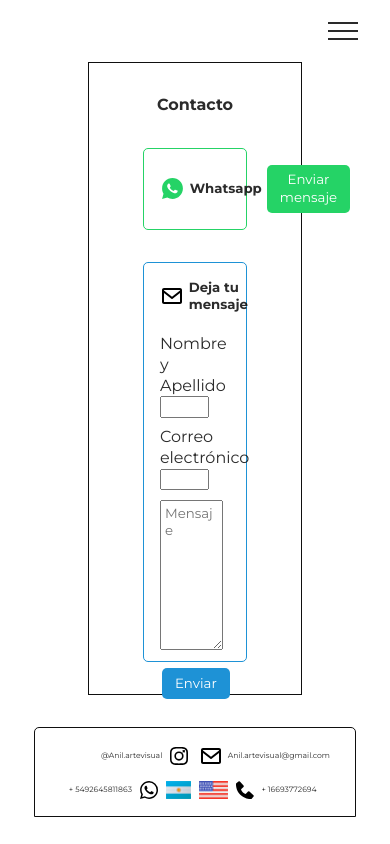
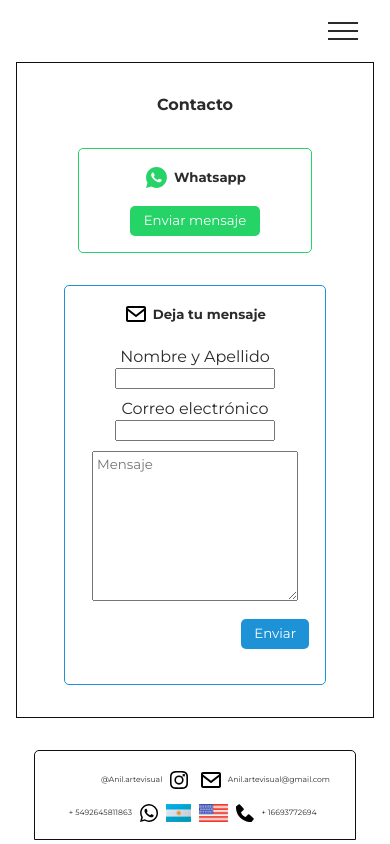
Before and after one commit to MatiasTello87/Anila, a website: page pages/contacto.html in a window 390 px wide. Drawn offline with Linux system fonts and the light colour scheme.

Commit message:
mediaqueries en contacto

```diff
--- a/sass/mixin/mediaqueries.scss
+++ b/sass/mixin/mediaqueries.scss
@@ -17,7 +17,6 @@
             .hamburg{
                 nav{
                     transform: translate(-23em, -2.5em);
-
                     ul{
                         flex-direction: row;
                         gap: 1em;
@@ -25,7 +24,6 @@
                 }
                 .nav_inicio{
                     transform: translate(-23em, -2.5em);
-
                 }
             }
         }
@@ -119,16 +117,24 @@
                 margin: 0;
             }
             .encargos{
-                // @include flex-column();
                 ul{
-                    // transform: translateY(0);
                     text-align: center;
                 }
             }
         }
     }
+    main{
+        .section_contacto{
+            width: 100%;
+            .whatsapp{
+                width: 90%;
+            }
+            .email{
+                width: 90%;
+            }
+        }
+    }
 }
-
 
 @media screen and (max-width: 468px){
     .fullscreen{
@@ -174,5 +180,19 @@
                     font-size: .8em;
                 }
         }
+        main{
+            .section_contacto{
+                .whatsapp{
+                    width: 80%;
+                    flex-direction: column;
+                    gap: 1em;
+                }
+                .email{
+                    form{
+                        align-items: center;
+                    }
+                }
+            }
+        }
     }
 }
--- a/sass/pages/_obras.scss
+++ b/sass/pages/_obras.scss
@@ -25,12 +25,9 @@
             width: 65%;
            }
         }
-
         :nth-child(1){
-            // width: 70%;
             grid-column: 1/5;
             grid-row: 1/2;
-
         }
     }
     .grid_varios{
```
Also changed, not shown: css/style.css.
